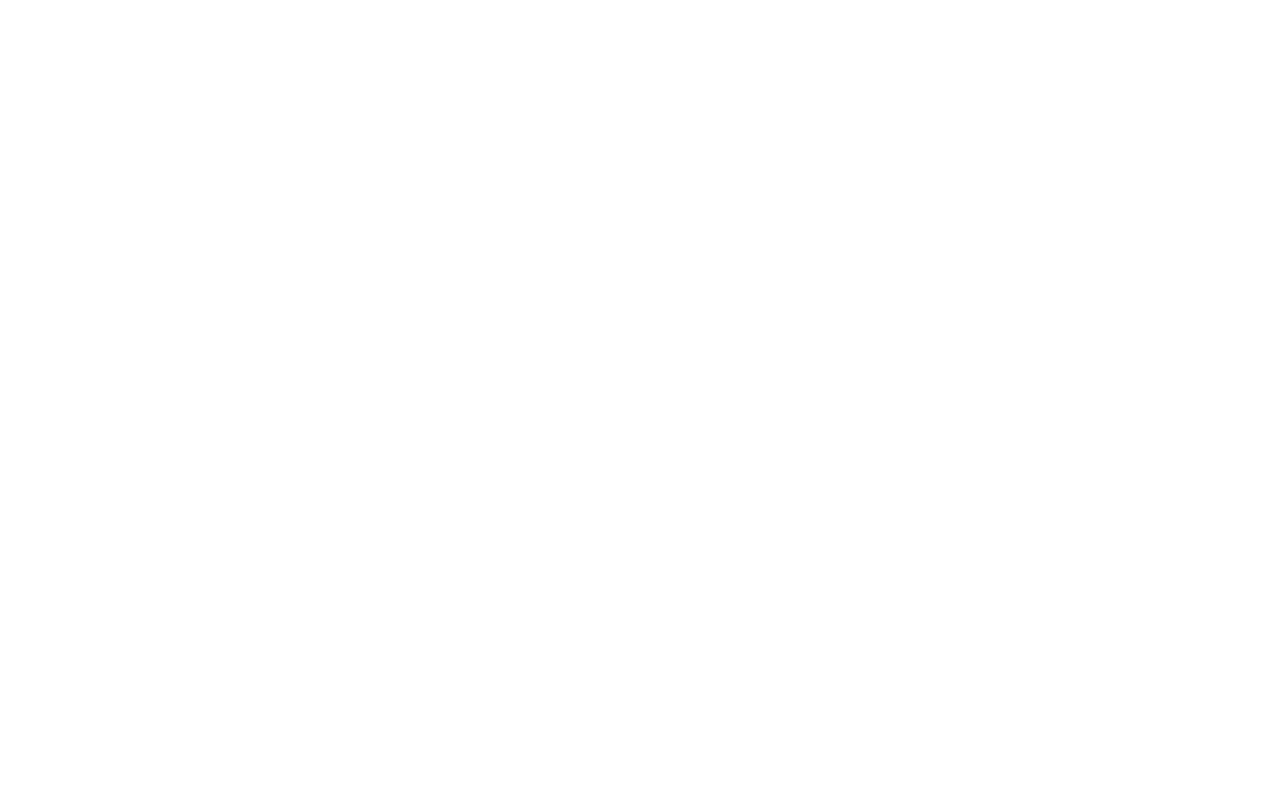
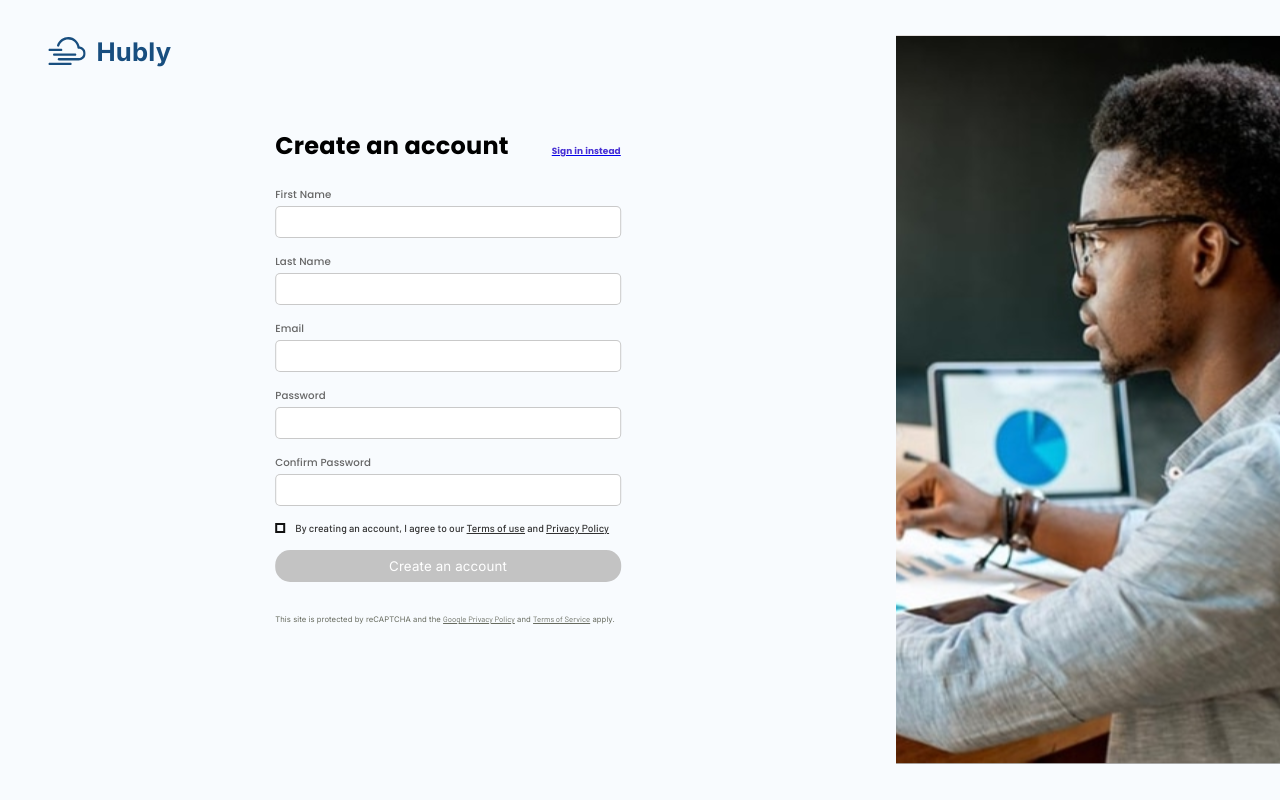
Before and after one commit to Priyanshu15092001/Ticketing-System, a React (Vite) app in the folder frontend/: page /signup in a window 1280 px wide. Before the commit this address had no page. Built offline with nearby package versions, Linux system fonts and the light colour scheme.

Commit message:
Adding source code for signup page

```diff
--- a/frontend/src/App.jsx
+++ b/frontend/src/App.jsx
@@ -2,6 +2,7 @@
 import { BrowserRouter as Router, Routes, Route } from 'react-router-dom'
 import HomePage from './pages/HomePage/HomePage'
 import LoginPage from './pages/LoginPage/LoginPage'
+import SignupPage from './pages/SignupPage/SignupPage'
 function App() {
 
   return (
@@ -10,6 +11,7 @@
         <Routes>
           <Route path="/" element={<HomePage />} />
           <Route path='/login' element={<LoginPage/>} />
+          <Route path='/signup' element={<SignupPage/>} />
         </Routes>
       </Router>
     </div>
--- a/frontend/src/components/Login/Login.jsx
+++ b/frontend/src/components/Login/Login.jsx
@@ -1,16 +1,20 @@
 import React, { useState } from "react";
-import { Link } from "react-router-dom";
+import { Link, useNavigate } from "react-router-dom";
 import styles from './Login.module.css'
 export default function Login() {
 
     const [formData,setFormData]=useState({username:"",password:""})
-
+    const navigate = useNavigate()
     const handleChange=(e)=>{
         const { name, value } = e.target;
         setFormData(prev => ({
             ...prev,
             [name]: value
         }));
+    }
+
+    const handleClick=()=>{
+      navigate('/admin')
     }
 
   return (
@@ -41,7 +45,7 @@
           </div>
         </div>
         <div className={styles.buttons}>
-          <button>Log in</button>
+          <button onClick={handleClick}>Log in</button>
           <p style={{color:'#244779',textDecoration:'underline'}}>Forgot password?</p>
           <p>Don't have an account?<Link to='/signup'><span style={{color:'#244779',textDecoration:'underline'}}>Sign up</span></Link></p>
         </div>
--- a/frontend/src/components/Login/Login.module.css
+++ b/frontend/src/components/Login/Login.module.css
@@ -72,6 +72,10 @@
   font-family: "Inter", sans-serif;
 }
 
+.buttons button:hover{
+  background-color: #111;
+}
+
 .footer {
   margin-top: 10vh;
   color: #676b5f;
--- /dev/null
+++ b/frontend/src/components/Signup/Signup.jsx
@@ -0,0 +1,101 @@
+import React, { useState } from "react";
+import { Link, Links, useNavigate } from "react-router-dom";
+import styles from './Signup.module.css'
+export default function Signup() {
+  const [formData, setFormData] = useState({ firstName: "", lastName:"",email:"",password: "" });
+  const [confirmPassword, setConfirmPassword] = useState("")
+
+  const navigate=useNavigate()
+
+  const handleChange = (e) => {
+    const { name, value } = e.target;
+    setFormData((prev) => ({
+      ...prev,
+      [name]: value,
+    }));
+  };
+
+  const handleClick=()=>{
+    navigate('/admin')
+  }
+
+  return (
+    <section className={styles.signup}>
+      <div className={styles.header}>
+        <h2>Create an account</h2>
+        <Link to='/login'><h4>Sign in instead</h4></Link>
+      </div>
+
+      <form action="">
+        <div className={styles.input}>
+          <div className={styles.formGroup}>
+            <label htmlFor="firstName">First Name</label>
+            <input
+              type="text"
+              id="firstName"
+              name="firstName"
+              value={formData.firstName}
+              onChange={handleChange}
+            />
+          </div>
+          <div className={styles.formGroup}>
+            <label htmlFor="lastName">Last Name</label>
+            <input
+              type="text"
+              id="lastName"
+              name="lastName"
+              value={formData.lastName}
+              onChange={handleChange}
+            />
+          </div>
+          <div className={styles.formGroup}>
+            <label htmlFor="email">Email</label>
+            <input
+              type="email"
+              id="email"
+              name="email"
+              value={formData.email}
+              onChange={handleChange}
+            />
+          </div>
+          <div className={styles.formGroup}>
+            <label htmlFor="password">Password</label>
+            <input
+              type="password"
+              id="password"
+              name="password"
+              value={formData.password}
+              onChange={handleChange}
+            />
+          </div>
+          <div className={styles.formGroup}>
+            <label htmlFor="confimrPassword">Confirm Password</label>
+            <input
+              type="password"
+              id="confirmPassword"
+              name="confirmPassword"
+              value={confirmPassword}
+              onChange={handleChange}
+            />
+          </div>
+          <div className={styles.terms}>
+          <input
+              type="checkbox"
+              id="terms"
+              name="terms"
+              value={formData.terms}
+              onChange={handleChange}
+            />
+            <label htmlFor="terms">By creating an account, I agree to our <u>Terms of use</u> and <u>Privacy Policy</u> </label>
+          </div>
+          <button onClick={handleClick}>Create an account</button>
+          </div>
+      </form>
+      <p className={styles.footer}>
+        This site is protected by reCAPTCHA and the{" "}
+        <span> Google Privacy Policy</span> and <span>Terms of Service</span>{" "}
+        apply.
+      </p>
+    </section>
+  );
+}
--- /dev/null
+++ b/frontend/src/components/Signup/Signup.module.css
@@ -0,0 +1,120 @@
+.signup {
+    width: 27vw;
+    height: 70vh;
+    /* background-color: aquamarine; */
+    margin-top: 1vh;
+    position: absolute;
+    top: 50%;
+    left: 50%;
+    transform: translate(-50%, -50%);
+
+  }
+
+  .header{
+    display: flex;
+    align-items: baseline;
+    justify-content: space-between;
+    margin-bottom: 3vh;
+
+  }
+
+  .header h2 {
+      font-family: "Poppins", sans-serif;
+        margin-bottom: 0;
+  }
+
+  .header h4{
+    font-family: "Poppins", sans-serif;
+    font-size: 0.7vw;
+    color:#4831D4
+  }
+
+  .input {
+    display: flex;
+    flex-direction: column;
+    gap: 1rem;
+  }
+
+  .formGroup {
+    display: flex;
+    flex-direction: column;
+    gap: 3px;
+
+  }
+
+  .formGroup label{
+      font-size: 0.8vw;
+      font-weight: 500;
+      color: #666666;
+      font-family: "Poppins", sans-serif;
+  }
+
+  .formGroup input {
+    padding: 6px;
+    font-size: 1vw;
+    border-radius: 5px;
+    border: 1px solid rgba(102, 102, 102, 0.35);
+    font-family: "Poppins", sans-serif;
+  }
+
+  .formGroup input:focus {
+    outline: none;
+  }
+
+  .terms{
+   display:flex ;
+   align-items: center;
+   gap: 10px;
+   color: #323232;
+  font-size: 0.8vw;
+  font-weight: 500;
+  }
+
+  .terms input[type="checkbox"]{
+    appearance: none;
+    width: 10px;
+    height: 10px;
+    border: 2px solid #111;
+    cursor: pointer;
+    position: relative;
+  }
+
+  .terms input[type="checkbox"]:checked{
+    background-color: #111111;
+  }
+
+  .terms input[type="checkbox"]:checked::after {
+    content: '✔';
+    color: white;
+    font-size: 7px;
+    position: absolute;
+    top: 50%;
+    left: 50%;
+    transform: translate(-50%, -50%);
+  }
+
+
+  .input button {
+    width: 100%;
+    padding: 8px;
+    border-radius: 15px;
+    background-color: #c3c3c3;
+    color: #fff;
+    border: none;
+    font-family: "Inter", sans-serif;
+  }
+
+  .input button:hover{
+    background-color: #111;
+  }
+
+  .footer {
+    margin-top: 4vh;
+    color: #676b5f;
+    font-size: 0.6vw;
+    font-family: "Inter", sans-serif;
+  }
+
+  .footer span {
+    text-decoration: underline;
+  }
--- /dev/null
+++ b/frontend/src/pages/SignupPage/SignupPage.jsx
@@ -0,0 +1,22 @@
+import React from "react";
+import styles from './SignupPage.module.css'
+import logo from "../../assets/Home/logo.svg";
+import Signup from "../../components/Signup/Signup";
+import cover from "../../assets/Login/cover.svg";
+export default function SignupPage() {
+  return (
+    <div className={styles.container}>
+      <div className={styles.leftContent}>
+        <div className={styles.logo}>
+          <img src={logo} alt="Logo" />
+          <h1>Hubly</h1>
+        </div>
+        <Signup/>
+      </div>
+
+      <div className={styles.rightContent}>
+        <img src={cover} alt="" />
+      </div>
+    </div>
+  );
+}
--- /dev/null
+++ b/frontend/src/pages/SignupPage/SignupPage.module.css
@@ -0,0 +1,42 @@
+.container{
+
+    height: 100vh;
+    position: relative;
+    display: flex;
+    overflow: hidden;
+}
+
+.leftContent{
+    width: 70%;
+    padding: 2rem 3rem 2rem 3rem;
+    position: relative;
+}
+
+.logo{
+    display: flex;
+    flex-direction: row;
+    align-items: center;
+    justify-content: flex-start;
+    gap: 10px;
+}
+
+.logo img{
+    width: 3vw;
+}
+
+.logo h1{
+    font-size: 2vw;
+    color: #184E7F;
+    font-family: "Inter", sans-serif;
+    font-weight: bold;
+}
+
+.rightContent{
+    width:30%;
+    object-fit: contain;
+}
+
+.rightContent img{
+    width: 100%;
+    height: 100vh;
+}
```
Also changed, not shown: 1 other file (tests, documents, lock files or other folders).
